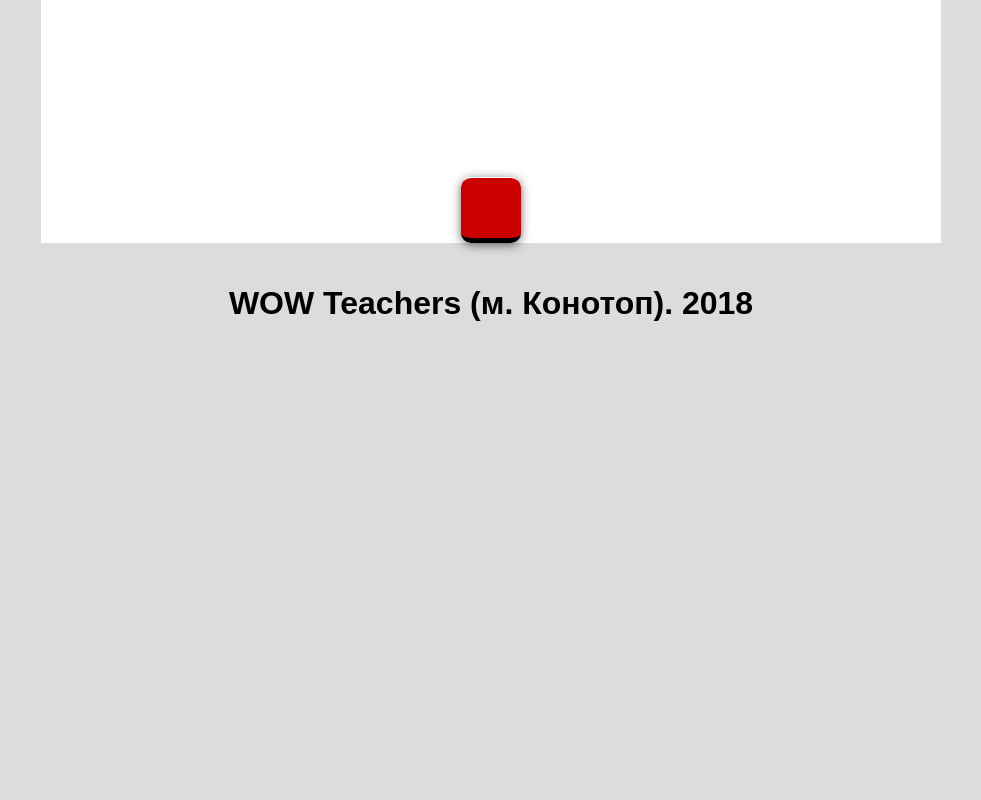
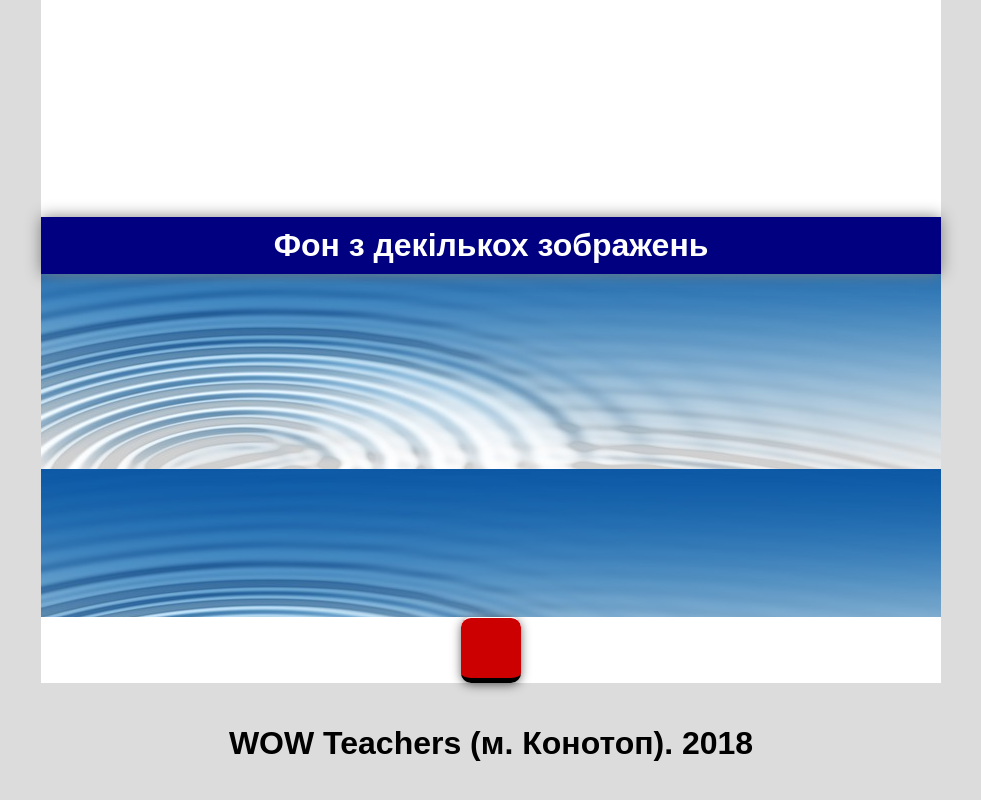
Before and after one commit to letzik/WOWt-test, a plain HTML site: page 5.html in a window 1280 px wide. Shown: the part 1821-2621 px from the top of the page, without its empty margins (149-1130 px from the left). Before the commit the page ends 2185 px from the top, so only its background shows below. Drawn offline with Linux system fonts and the light colour scheme.

Commit message:
Update 5.html

```diff
--- a/5.html
+++ b/5.html
@@ -67,6 +67,9 @@
           <div id="noscroll">
               <h1>Без прокрутки</h1>
      </div>
+	                      <div id="multibg">
+              <h1>Фон з декількох зображень</h1>
+     </div>
 	    <div class="button"></div>
         </div>
         <footer><h3>WOW Teachers (м. Конотоп). 2018</h3></footer>
```
